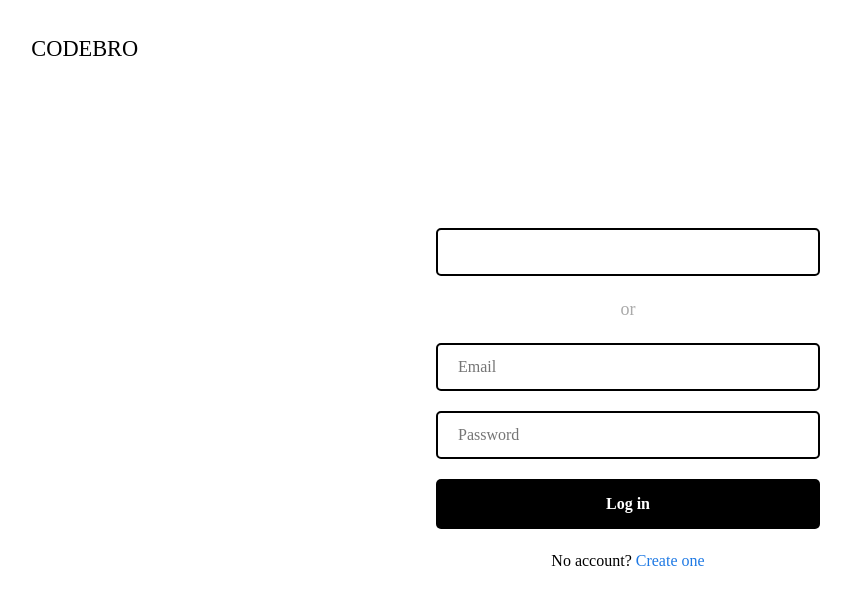
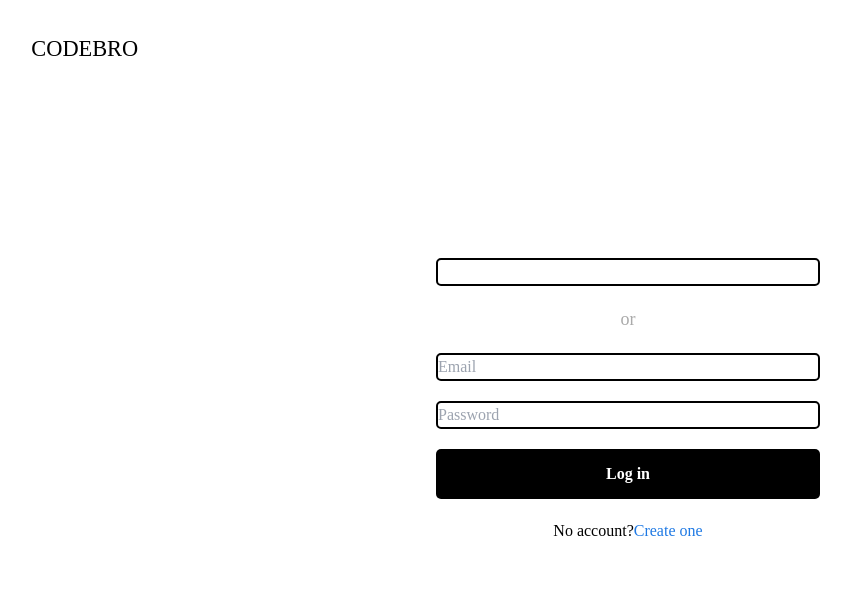
Before and after one commit to cptShell/Frontend, a React (Create React App) app: page / in a window 1280 px wide. Both pictures are taken after a click on the element "Log in". Shown: the top 604 px of the page, without its empty margins (12-863 px from the left). Built offline with nearby package versions, Linux system fonts and the light colour scheme.

Commit message:
123
Add tailwind and sorted files by folder

Co-Authored-By: Anton Zhuravlev <80277212+daskis@users.noreply.github.com>

```diff
--- a/package.json
+++ b/package.json
@@ -36,5 +36,10 @@
       "last 1 firefox version",
       "last 1 safari version"
     ]
+  },
+  "devDependencies": {
+    "autoprefixer": "^10.4.13",
+    "postcss": "^8.4.19",
+    "tailwindcss": "^3.2.4"
   }
 }
--- /dev/null
+++ b/postcss.config.js
@@ -0,0 +1,6 @@
+module.exports = {
+  plugins: {
+    tailwindcss: {},
+    autoprefixer: {},
+  },
+}
--- a/src/Login.js
+++ /dev/null
@@ -1,25 +0,0 @@
-import React from "react";
-
-function Login({ changeAuth }) {
-    return (
-
-
-        <div className="block__authorization authorization-block">
-
-            <input type="text" className="authorization-block__google-input" />
-
-            <span className="authorization-block__text">or</span>
-
-            <input type="mail" className="authorization-block__mail" placeholder="Email" />
-            <input type="password" className="authorization-block__password" placeholder="Password" />
-            <button className="authorization-block__create-account">Log in</button>
-
-            <p className="authorization-block__log-in">No account? <span className="authorization-block__link" onClick={changeAuth}>Create one</span></p>
-
-        </div>
-
-
-    );
-}
-
-export default Login;
--- /dev/null
+++ b/src/components/Login/Login.js
@@ -0,0 +1,27 @@
+import React from "react";
+
+function Login({changeAuth}) {
+	return (
+
+
+		<div className="block__authorization authorization-block">
+
+			<input type="text" className="authorization-block__google-input"/>
+
+			<span className="authorization-block__text">or</span>
+
+			<input type="mail" className="authorization-block__mail" placeholder="Email"/>
+			<input type="password" className="authorization-block__password" placeholder="Password"/>
+			<button className="authorization-block__create-account">Log in</button>
+
+			<p className="authorization-block__log-in">No account?
+                <span className="authorization-block__link" onClick={changeAuth}>Create one</span>
+            </p>
+
+		</div>
+
+
+	);
+}
+
+export default Login;
--- /dev/null
+++ b/src/index.css
@@ -0,0 +1,3 @@
+@tailwind base;
+@tailwind components;
+@tailwind utilities;
--- a/src/index.js
+++ b/src/index.js
@@ -1,7 +1,7 @@
 import React from 'react';
 import ReactDOM from 'react-dom/client';
-import App from './App';
-
+import App from './components/App/App';
+import "./index.css"
 
 const root = ReactDOM.createRoot(document.getElementById('root'));
 root.render(
--- /dev/null
+++ b/tailwind.config.js
@@ -0,0 +1,10 @@
+/** @type {import('tailwindcss').Config} */
+module.exports = {
+  content: [
+    "./src/**/*.{js,jsx,ts,tsx}",
+  ],
+  theme: {
+    extend: {},
+  },
+  plugins: [],
+}
```
Also changed, not shown: src/components/App/App.js (renamed from src/App.js, +5 -5 lines), src/components/Registration/Registration.js (renamed from src/Registration.js), 2 other files (tests, documents, lock files or other folders).
